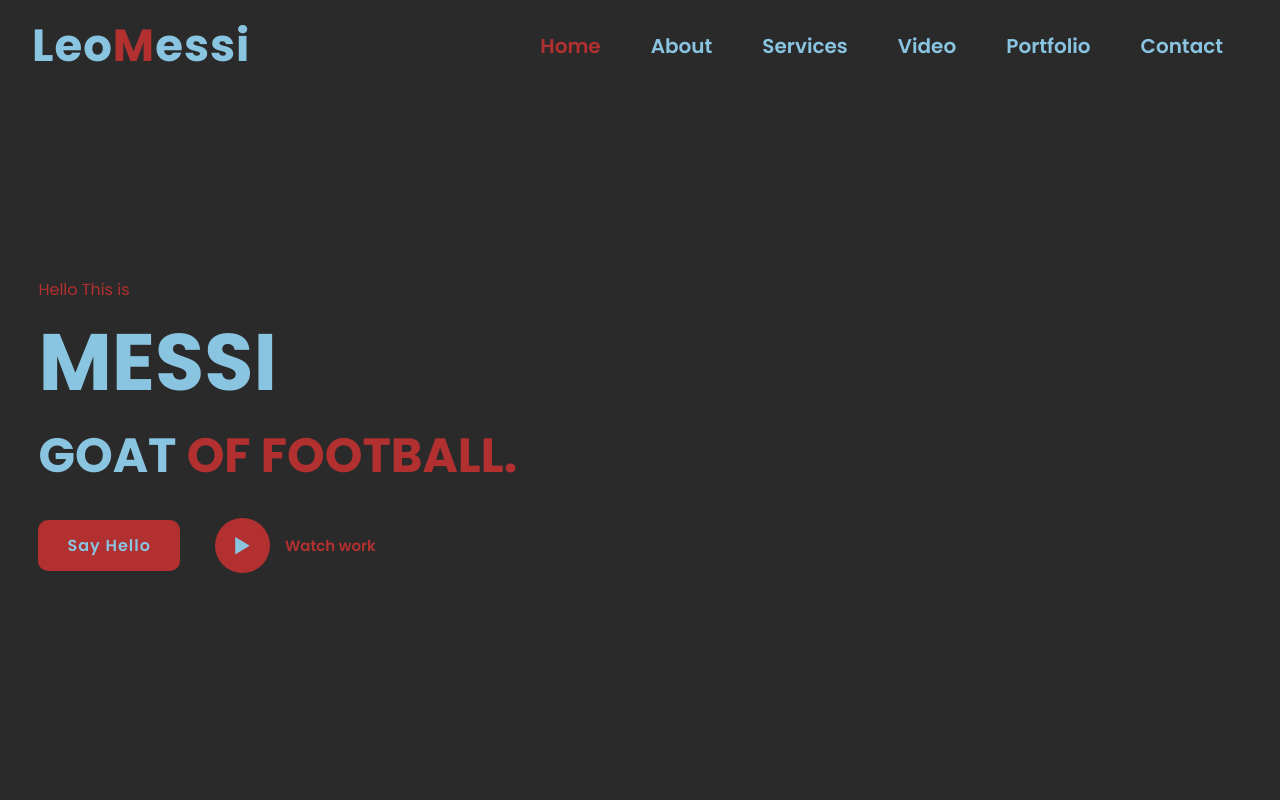
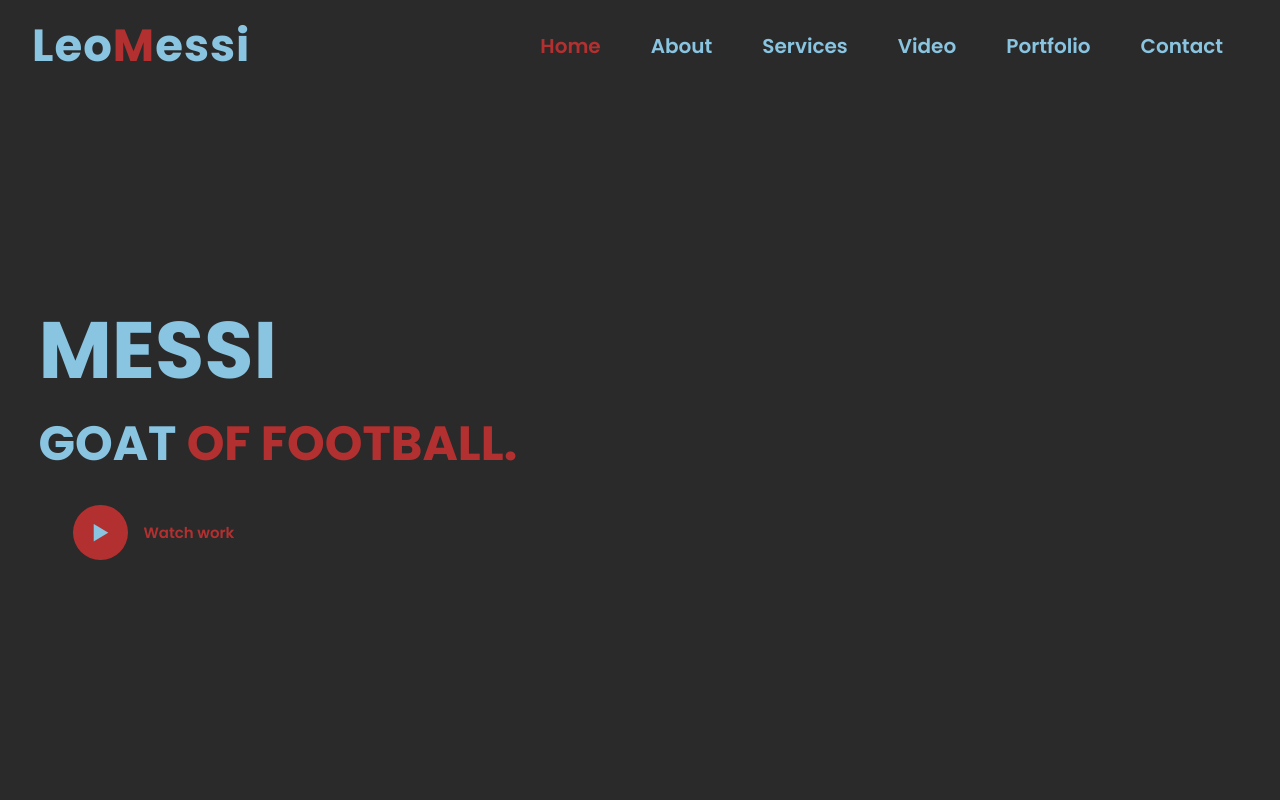
Before and after one commit to trandtrieu/websiteMessi, a plain HTML site: page index.html in a window 1280 px wide. Shown: the top 800 px of the page. Drawn offline with nearby package versions, Linux system fonts and the light colour scheme; a script that the page names is missing.

Commit message:
Update index.html

```diff
--- a/index.html
+++ b/index.html
@@ -39,15 +39,10 @@
 
     <section class="home" id="home">
         <div class="home-text">
-
-            <div class="slide">
-                <span class="one">Hello</span>
-                <span class="two">This is</span>
-            </div>
             <h1>MESSI</h1>
             <h3>GOAT <span>OF FOOTBALL.</span></h3>
             <div class="button">
-                <a href="#" class="btn">Say Hello</a>
+
                 <a href="#" class="btn2"><span><i class='bx bx-play'></i></span>Watch work</a>
 
             </div>
```
